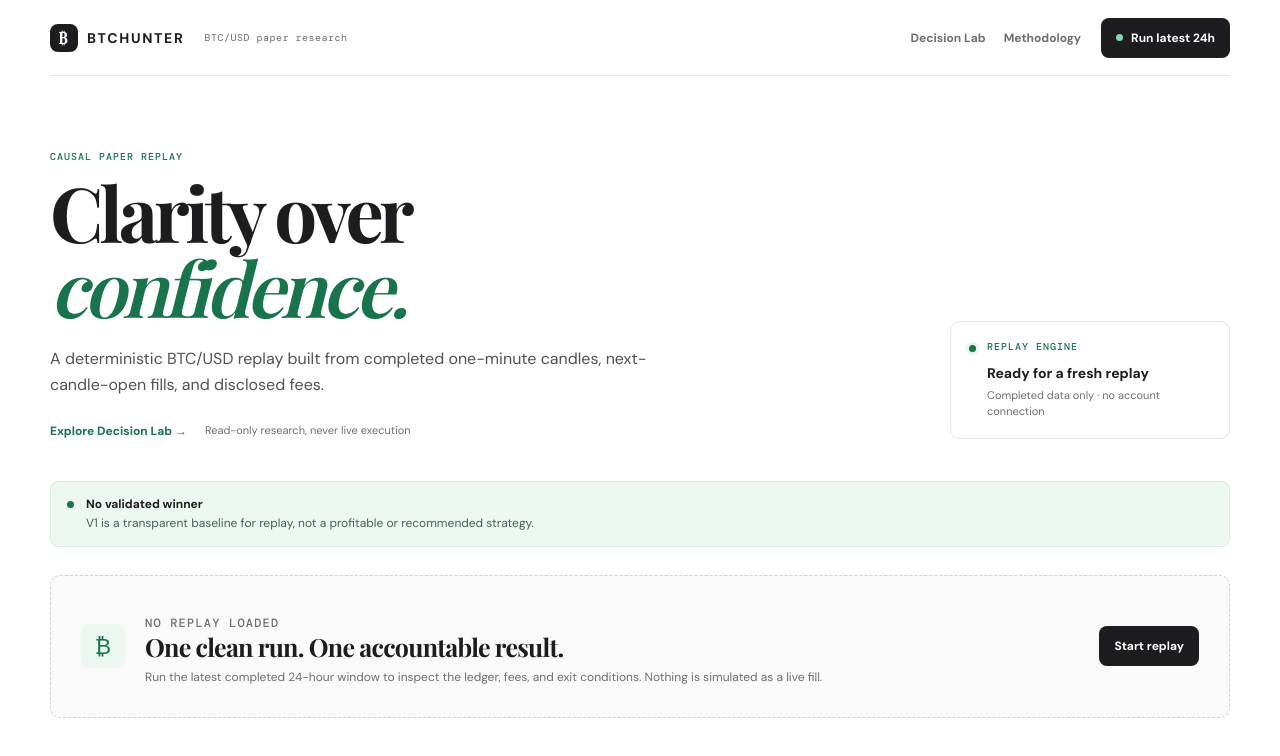
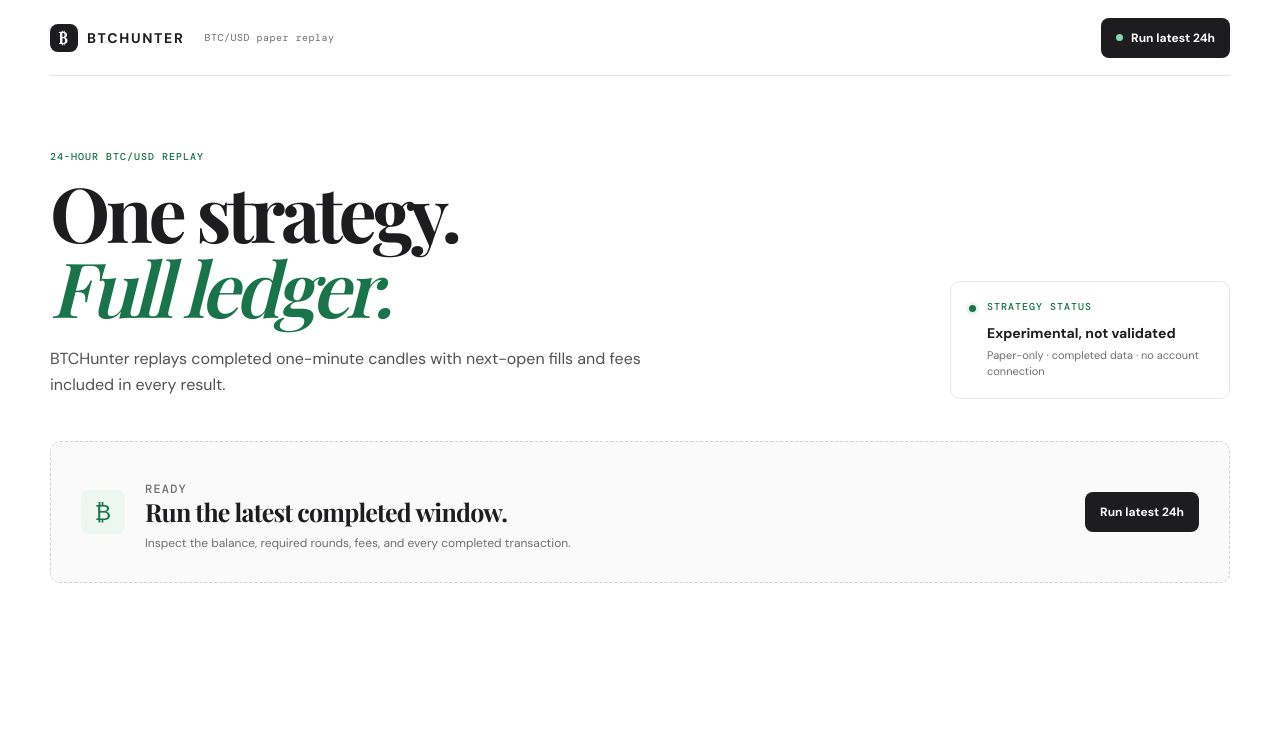
Before and after one commit to adamasata/btc-paper-trading-bot, a Next.js app: page / in a window 1280 px wide. Shown: the top 756 px of the page. Built offline with nearby package versions, Linux system fonts and the light colour scheme.

Commit message:
simplify replay homepage

```diff
--- a/src/app/page.tsx
+++ b/src/app/page.tsx
@@ -4,7 +4,13 @@ import { useState } from 'react';
 import Link from 'next/link';
 import type { BacktestResult, CompletedTrade } from '@/domain/types';
 
-type RunResponse = { generatedAt: string; source: string; dataWindow: { startTime: number; endTime: number }; result: BacktestResult };
+type RunResponse = {
+  generatedAt: string;
+  source: string;
+  dataWindow: { startTime: number; endTime: number };
+  result: BacktestResult;
+};
+
 const usd = new Intl.NumberFormat('en-US', { style: 'currency', currency: 'USD', maximumFractionDigits: 2 });
 const btc = new Intl.NumberFormat('en-US', { minimumFractionDigits: 6, maximumFractionDigits: 6 });
 const dateTime = new Intl.DateTimeFormat('en-US', { dateStyle: 'medium', timeStyle: 'short', timeZone: 'UTC' });
@@ -15,48 +21,89 @@ function SignedMoney({ value }: { value: number }) {
 }
 
 function TradeRow({ trade }: { trade: CompletedTrade }) {
-  return <tr><td><span className="mono">#{trade.id}</span></td><td><span className="tag">{trade.kind.replace('-', ' ')}</span></td><td><strong>{formatUtc(trade.buyTime)}</strong><small>{usd.format(trade.buyPrice)}</small></td><td><strong>{formatUtc(trade.sellTime)}</strong><small>{usd.format(trade.sellPrice)}</small></td><td><strong>{usd.format(trade.quantityBtc * trade.buyPrice)}</strong><small>{btc.format(trade.quantityBtc)} BTC</small></td><td>{usd.format(trade.buyFeeUsd + trade.sellFeeUsd)}</td><td><span className="tag">{trade.exitReason.replace('-', ' ')}</span></td><td><SignedMoney value={trade.profitUsd} /><small>{trade.profitPercent >= 0 ? '+' : ''}{trade.profitPercent.toFixed(2)}%</small></td></tr>;
+  return <tr>
+    <td><span className="mono">#{trade.id}</span></td>
+    <td><strong>{formatUtc(trade.buyTime)}</strong><small>{usd.format(trade.buyPrice)}</small></td>
+    <td><strong>{formatUtc(trade.sellTime)}</strong><small>{usd.format(trade.sellPrice)}</small></td>
+    <td><strong>{usd.format(trade.quantityBtc * trade.buyPrice)}</strong><small>{btc.format(trade.quantityBtc)} BTC</small></td>
+    <td>{usd.format(trade.buyFeeUsd + trade.sellFeeUsd)}</td>
+    <td><span className="tag">{trade.exitReason.replace('-', ' ')}</span></td>
+    <td><SignedMoney value={trade.profitUsd} /><small>{trade.profitPercent >= 0 ? '+' : ''}{trade.profitPercent.toFixed(2)}%</small></td>
+  </tr>;
 }
 
 export default function Home() {
   const [run, setRun] = useState<RunResponse | null>(null);
   const [error, setError] = useState<string | null>(null);
   const [loading, setLoading] = useState(false);
+
   async function runLatest24h() {
-    setLoading(true); setError(null);
+    setLoading(true);
+    setError(null);
     try {
       const response = await fetch('/api/run', { method: 'POST', cache: 'no-store' });
       const payload: RunResponse | { error: string } = await response.json();
       if (!response.ok || 'error' in payload) throw new Error('error' in payload ? payload.error : 'Replay request failed.');
       setRun(payload);
-    } catch (caught) { setError(caught instanceof Error ? caught.message : 'Unable to run the replay.'); }
-    finally { setLoading(false); }
+    } catch (caught) {
+      setError(caught instanceof Error ? caught.message : 'Unable to run the replay.');
+    } finally {
+      setLoading(false);
+    }
   }
+
   const result = run?.result;
+
   return <main>
-    <nav className="site-nav" aria-label="Primary navigation">
+    <nav className="site-nav" aria-label="BTCHunter">
       <Link className="brand" href="/" aria-label="BTCHunter home"><span className="brand-mark">₿</span><span>BTCHUNTER</span></Link>
-      <span className="nav-context">BTC/USD paper research</span>
-      <div className="nav-links"><Link href="/decision-lab">Decision Lab</Link><Link href="/decision-methodology">Methodology</Link></div>
-      <button className="button button-primary" onClick={runLatest24h} disabled={loading}><span className={loading ? 'spinner' : 'button-dot'} />{loading ? 'Replaying…' : 'Run latest 24h'}</button>
+      <span className="nav-context">BTC/USD paper replay</span>
+      <button className="button button-primary" onClick={runLatest24h} disabled={loading}>
+        <span className={loading ? 'spinner' : 'button-dot'} />
+        {loading ? 'Replaying…' : 'Run latest 24h'}
+      </button>
     </nav>
+
     <section className="hero home-hero" aria-labelledby="home-title">
-      <div><p className="eyebrow">Causal paper replay</p><h1 id="home-title">Clarity over<br /><em>confidence.</em></h1><p className="lede">A deterministic BTC/USD replay built from completed one-minute candles, next-candle-open fills, and disclosed fees.</p><div className="hero-links"><Link className="text-link" href="/decision-lab">Explore Decision Lab <span>→</span></Link><span>Read-only research, never live execution</span></div></div>
-      <aside className="status-card"><span className="status-dot" /><div><p className="eyebrow">Replay engine</p><strong>{result ? 'Latest replay complete' : 'Ready for a fresh replay'}</strong><small>{run ? `Generated ${formatUtc(new Date(run.generatedAt))}` : 'Completed data only · no account connection'}</small></div></aside>
+      <div>
+        <p className="eyebrow">24-hour BTC/USD replay</p>
+        <h1 id="home-title">One strategy.<br /><em>Full ledger.</em></h1>
+        <p className="lede">BTCHunter replays completed one-minute candles with next-open fills and fees included in every result.</p>
+      </div>
+      <aside className="status-card" aria-label="Strategy status">
+        <span className="status-dot" />
+        <div>
+          <p className="eyebrow">Strategy status</p>
+          <strong>Experimental, not validated</strong>
+          <small>{run ? `Replay generated ${formatUtc(new Date(run.generatedAt))}` : 'Paper-only · completed data · no account connection'}</small>
+        </div>
+      </aside>
     </section>
-    <section className="research-status" aria-label="Research status"><span className="status-dot" /><div><strong>No validated winner</strong><p>V1 is a transparent baseline for replay, not a profitable or recommended strategy.</p></div></section>
-    {error && <section className="notice notice-error" role="alert"><div><strong>Replay unavailable</strong><span>{error}</span></div><button className="button button-secondary" onClick={runLatest24h}>Try again</button></section>}
-    {!result && !error && <section className="empty-state"><span className="empty-symbol">₿</span><div><p className="eyebrow">No replay loaded</p><h2>One clean run. One accountable result.</h2><p>Run the latest completed 24-hour window to inspect the ledger, fees, and exit conditions. Nothing is simulated as a live fill.</p></div><button className="button button-primary" onClick={runLatest24h} disabled={loading}>{loading ? 'Replaying…' : 'Start replay'}</button></section>}
+
+    {error && <section className="notice notice-error" role="alert">
+      <div><strong>Replay unavailable</strong><span>{error}</span></div>
+      <button className="button button-secondary" onClick={runLatest24h}>Try again</button>
+    </section>}
+
+    {!result && !error && <section className="empty-state">
+      <span className="empty-symbol">₿</span>
+      <div><p className="eyebrow">Ready</p><h2>Run the latest completed window.</h2><p>Inspect the balance, required rounds, fees, and every completed transaction.</p></div>
+      <button className="button button-primary" onClick={runLatest24h} disabled={loading}>{loading ? 'Replaying…' : 'Run latest 24h'}</button>
+    </section>}
+
     {result && <>
       <section className="metric-grid" aria-label="Replay summary">
-        <article className="metric-card metric-feature"><p>Final balance</p><h2>{usd.format(result.finalBalanceUsd)}</h2><SignedMoney value={result.profitUsd} /><small>{result.profitPercent >= 0 ? '+' : ''}{result.profitPercent.toFixed(2)}% net of fees</small></article>
-        <article className="metric-card"><p>Completed rounds</p><h2>{result.trades.length}</h2><span>{result.coreTradeCount} core · {result.activityProbeTradeCount} probes</span><small>{result.trades.length >= 5 ? 'Numeric threshold met' : 'Below 5-trade threshold'}</small></article>
-        <article className="metric-card"><p>Buy &amp; hold</p><h2>{usd.format(result.buyAndHoldFinalUsd)}</h2><SignedMoney value={result.buyAndHoldProfitUsd} /><small>same entry/exit fee model</small></article>
-        <article className="metric-card"><p>Fees paid</p><h2>{usd.format(result.totalFeesUsd)}</h2><span>0.10% each side</span><small>included in every result</small></article>
+        <article className="metric-card metric-feature"><p>Final balance</p><h2>{usd.format(result.finalBalanceUsd)}</h2><SignedMoney value={result.profitUsd} /><small>{result.profitPercent >= 0 ? '+' : ''}{result.profitPercent.toFixed(2)}% net P&amp;L</small></article>
+        <article className="metric-card"><p>Completed rounds</p><h2>{result.trades.length}</h2><span>{result.trades.length >= 5 ? 'Requirement met' : 'Requirement not met'}</span><small>Minimum: 5 round trips</small></article>
+        <article className="metric-card"><p>Fees paid</p><h2>{usd.format(result.totalFeesUsd)}</h2><span>0.10% on buy and sell</span><small>Included in net P&amp;L</small></article>
       </section>
-      <section className="content-grid"><article className="surface results-panel"><header className="section-header"><div><p className="eyebrow">Execution ledger</p><h2>Every completed round trip</h2></div><span className="status-chip status-neutral">Flat at end</span></header><div className="table-wrap"><table><thead><tr><th>Round</th><th>Strategy</th><th>Buy</th><th>Sell</th><th>Size</th><th>Fees</th><th>Exit</th><th>Net P/L</th></tr></thead><tbody>{result.trades.map((trade) => <TradeRow key={trade.id} trade={trade} />)}</tbody></table></div></article>
-      <aside className="side-stack"><article className="surface detail-panel"><p className="eyebrow">Data window</p><h3>{run.source}</h3><dl><div><dt>From</dt><dd>{formatUtc(run.dataWindow.startTime)}</dd></div><div><dt>To</dt><dd>{formatUtc(run.dataWindow.endTime)}</dd></div><div><dt>Candles</dt><dd>{result.candleCount} × 1 minute</dd></div></dl></article><article className="surface detail-panel"><p className="eyebrow">Fixed strategy</p><h3>Trend core + transparent probes</h3><p>After 60 completed minutes, a core trade can fill next open when its fixed EMA conditions pass. Six disclosed activity probes use 0.1% available cash and hold exactly 10 minutes.</p><dl><div><dt>Core exit</dt><dd>±0.25%, cross, or 60m</dd></div><div><dt>Core limit</dt><dd>1 per window</dd></div><div><dt>Lookahead</dt><dd>None</dd></div></dl></article></aside></section>
-      <section className="method-note"><p className="eyebrow">Method note</p><p>This is a paper backtest, not investment advice. Activity probes are disclosed mechanics, not hidden alpha. A forced final close exists solely to end the replay flat and is labeled in the ledger.</p></section>
+      <p className="benchmark-line"><strong>Required benchmark — buy-and-hold:</strong> {usd.format(result.buyAndHoldFinalUsd)} final balance · <SignedMoney value={result.buyAndHoldProfitUsd} /> net P&amp;L on the same window and fee model.</p>
+
+      <article className="surface results-panel">
+        <header className="section-header"><div><p className="eyebrow">Transaction ledger</p><h2>Every completed round trip</h2></div><span className="status-chip status-neutral">Flat at end</span></header>
+        <div className="table-wrap"><table><thead><tr><th>Round</th><th>Buy</th><th>Sell</th><th>Size</th><th>Fees</th><th>Exit</th><th>Net P/L</th></tr></thead><tbody>{result.trades.map((trade) => <TradeRow key={trade.id} trade={trade} />)}</tbody></table></div>
+      </article>
+      <section className="method-note"><p><strong>Rules &amp; data:</strong> {run.source}, {formatUtc(run.dataWindow.startTime)}–{formatUtc(run.dataWindow.endTime)} ({result.candleCount} one-minute candles). Fixed EMA conditions and scheduled qualification rounds fill at the next open; no lookahead, no leverage, and forced flat at end. Experimental, not validated.</p></section>
     </>}
   </main>;
 }
```
Also changed, not shown: src/app/globals.css, 1 other file (tests, documents, lock files or other folders).
